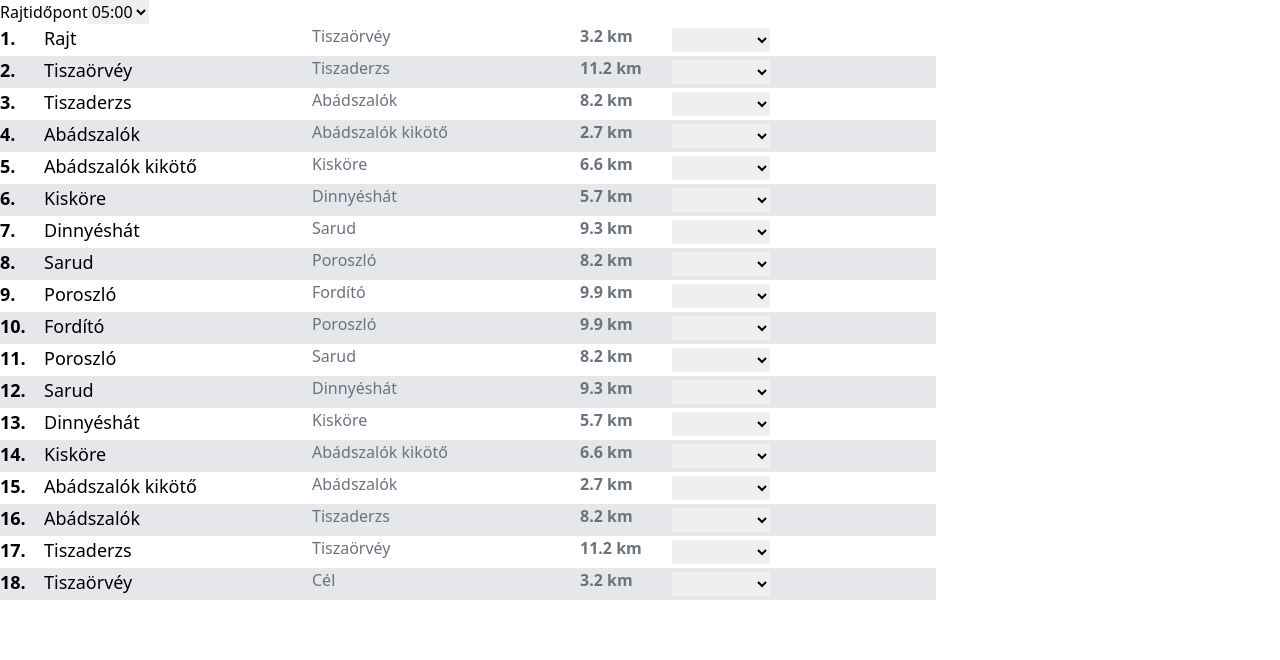
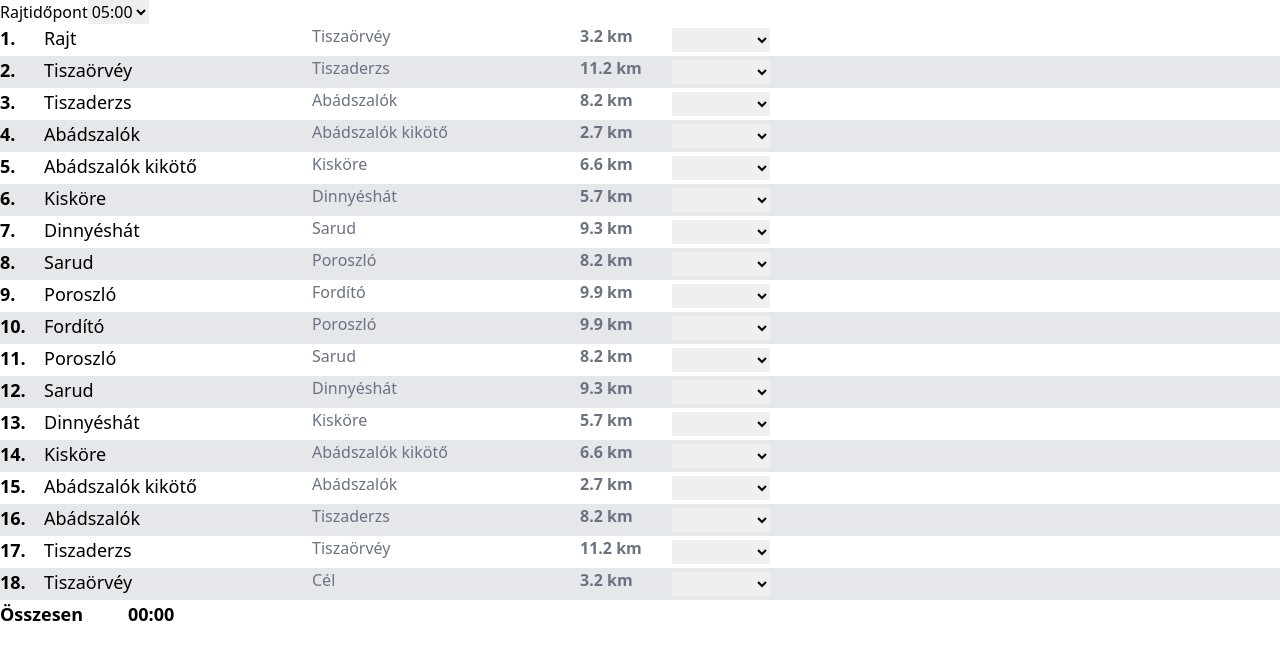
Before and after one commit to wboyz/utt-calculator, a Nuxt app: page / in a window 1280 px wide. Shown: the top 660 px of the page. Built offline with nearby package versions, Linux system fonts and the light colour scheme.

Commit message:
feat: add dummy total

```diff
--- a/app.vue
+++ b/app.vue
@@ -45,6 +45,20 @@ const formattedTimes = Array.from({ length: 60 * 10 }, (_, i) => {
   return `${hours.toString().padStart(2, '0')}:${minutes.toString().padStart(2, '0')}`
 });
 
+function calculateDuration(time1: string, time2: string) {
+  const [hours1, minutes1] = time1.split(':').map(Number);
+  const [hours2, minutes2] = time2.split(':').map(Number);
+
+  const totalMinutes1 = hours1 * 60 + minutes1;
+  const totalMinutes2 = hours2 * 60 + minutes2;
+
+  const diffMinutes = Math.abs(totalMinutes1 - totalMinutes2);
+  const diffHours = Math.floor(diffMinutes / 60);
+  const diffMinutesRemainder = diffMinutes % 60;
+
+  return `${diffHours.toString().padStart(2, '0')}:${diffMinutesRemainder.toString().padStart(2, '0')}`;
+}
+
 </script>
 
 <template>
@@ -57,7 +71,6 @@ const formattedTimes = Array.from({ length: 60 * 10 }, (_, i) => {
     </div>
   </div>
 
-  <div class="flex">
   <div class="flex flex-col">
     <div v-for="(section, index) in sections" :key="section.id" class="flex gap-3 h-8"
       :class="section.id % 2 === 0 ? 'bg-gray-200' : ''">
@@ -76,20 +89,25 @@ const formattedTimes = Array.from({ length: 60 * 10 }, (_, i) => {
       <div class="items-center flex w-14">
         {{ selectedRunners[index]?.formattedTime(sections[index].distance) }}
       </div>
-      </div>
-    </div>
-    <div class="flex flex-col">
-      <div class="flex w-14 h-8 px-2 font-bold items-center" v-for="(section, index) in sections" :key="section.id">
-        <div v-if="selectedRunners[index]">
+      <div v-if="selectedRunners[index]" class="flex items-center">
         <div v-if="index === 0">
           {{ sections[0].calculateArrival(startingTime, selectedRunners[0]?.formattedTime(sections[0].distance)) }}
         </div>
         <div v-else>
-          {{ sections[index].calculateArrival(sections[index - 1]?.arrival, selectedRunners[index]?.formattedTime(sections[index].distance)) }}
-        </div>
+          {{ sections[index].calculateArrival(sections[index - 1]?.arrival,
+      selectedRunners[index]?.formattedTime(sections[index].distance)) }}
         </div>
       </div>
     </div>
   </div>
 
+  <div class="flex">
+    <div class="text-lg font-bold w-32">
+      Összesen
+    </div>
+    <div class="text-lg font-bold w-32">
+      {{ calculateDuration(sections[sections.length - 1].arrival, startingTime) }}
+    </div>
+  </div>
+
 </template>
```
Lines whose indentation alone changed are shown as unchanged.
